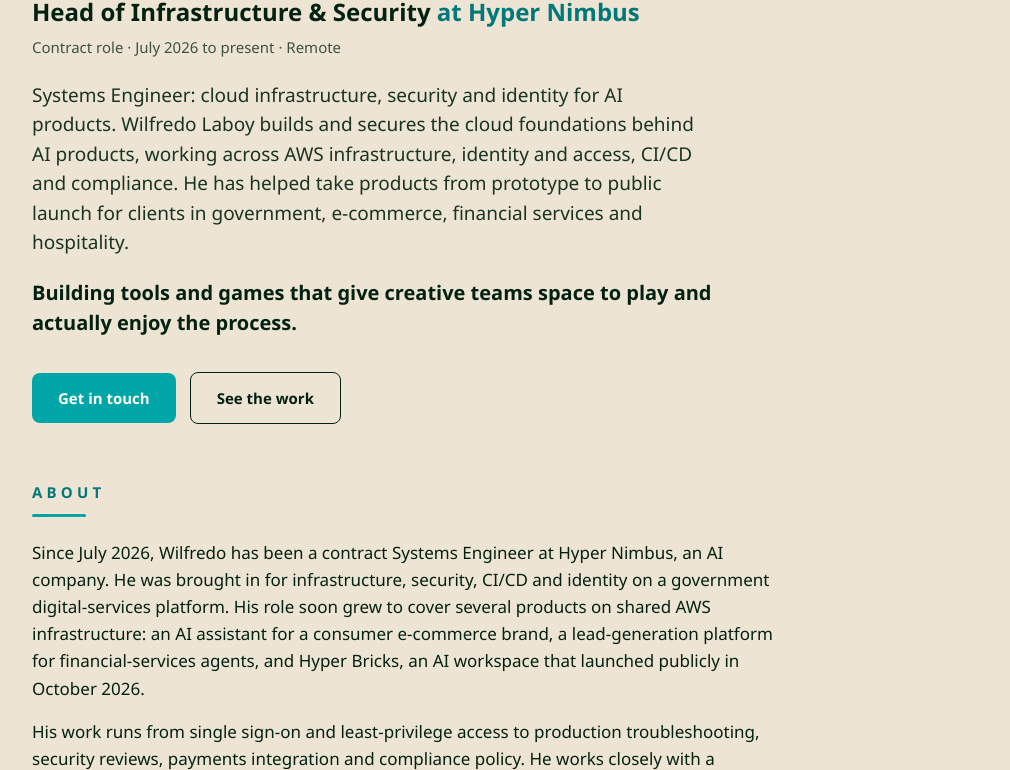
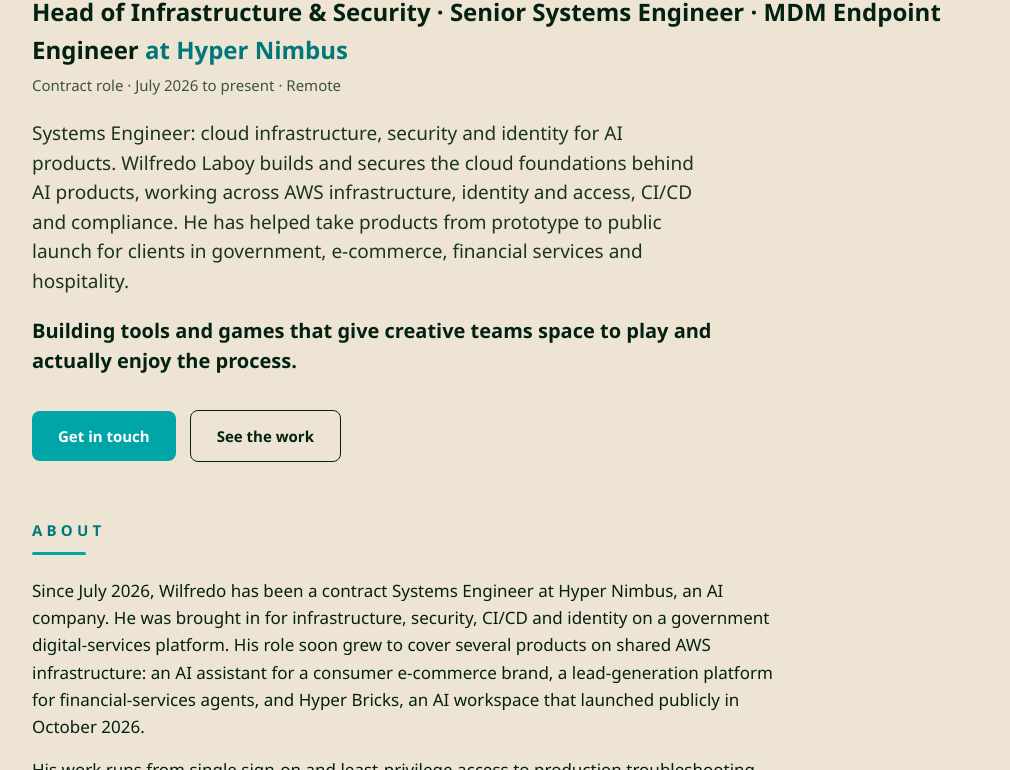
Before and after one commit to Onepromise/wilfredolaboy.com, a plain HTML site: page index.html in a window 1280 px wide. Shown: the part 330-1100 px from the top of the page, without its empty margins (134-1144 px from the left). Drawn offline with Linux system fonts and the light colour scheme.

Commit message:
Add Senior Systems Engineer and MDM Endpoint Engineer titles

```diff
--- a/index.html
+++ b/index.html
@@ -3,7 +3,7 @@
 <head>
 <meta charset="utf-8">
 <meta name="viewport" content="width=device-width, initial-scale=1">
-<title>Wilfredo Laboy · Head of Infrastructure &amp; Security</title>
+<title>Wilfredo Laboy · Head of Infrastructure &amp; Security · Senior Systems Engineer · MDM Endpoint Engineer</title>
 <meta name="description" content="Wilfredo Laboy is a systems engineer who builds and secures the cloud foundations behind AI products: AWS infrastructure, identity and access, CI/CD and compliance.">
 <style>
   :root {
@@ -85,7 +85,7 @@
   <div class="hero">
     <div class="kicker">Infrastructure · Security · Identity</div>
     <h1>Wilfredo Laboy<br><span class="thin">builds systems that hold.</span></h1>
-    <div class="role">Head of Infrastructure &amp; Security <span class="at">at Hyper Nimbus</span></div>
+    <div class="role">Head of Infrastructure &amp; Security · Senior Systems Engineer · MDM Endpoint Engineer <span class="at">at Hyper Nimbus</span></div>
     <div class="role-meta">Contract role · July 2026 to present · Remote</div>
     <p class="lede">Systems Engineer: cloud infrastructure, security and identity for AI products. Wilfredo Laboy builds and secures the cloud foundations behind AI products, working across AWS infrastructure, identity and access, CI/CD and compliance. He has helped take products from prototype to public launch for clients in government, e-commerce, financial services and hospitality.</p>
     <p class="purpose">Building tools and games that give creative teams space to play and actually enjoy the process.</p>
```
